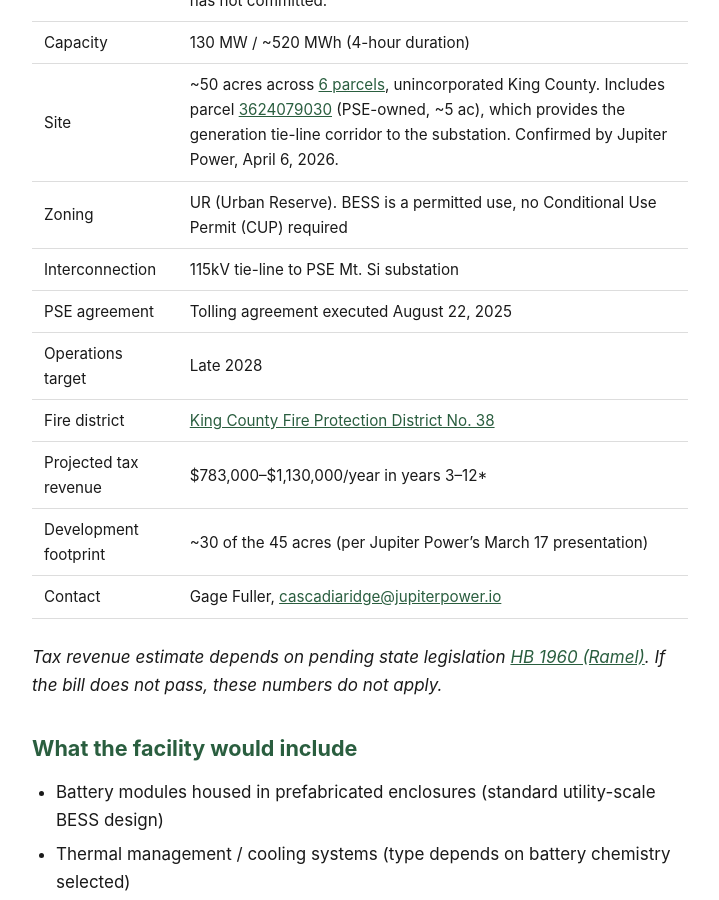
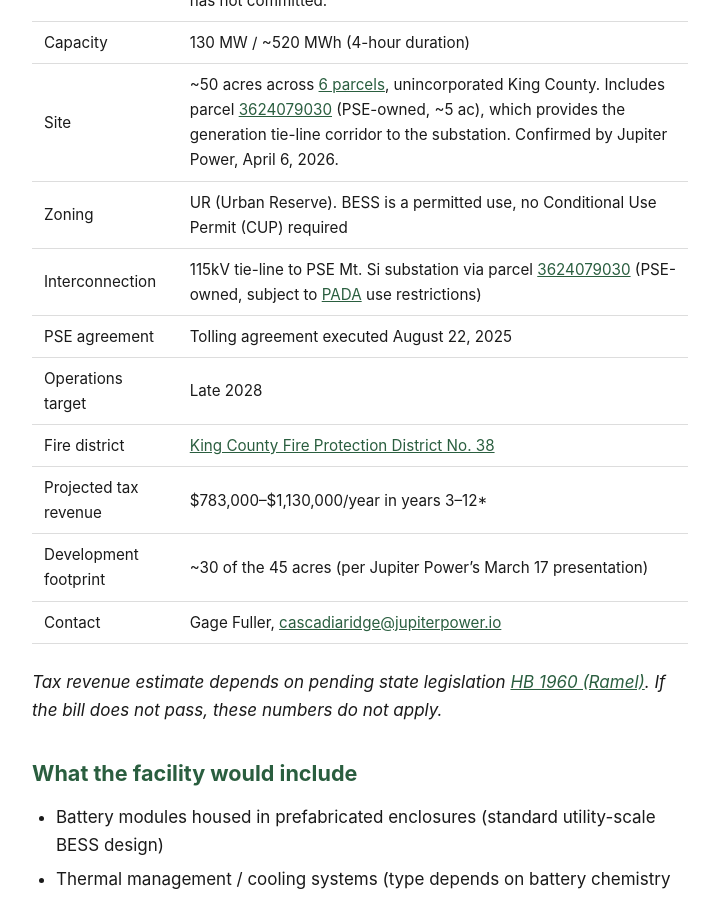
Before and after one commit to calef/cascadia-ridge-bess, a Jekyll site: the page built from _pages/project.md, in a window 1280 px wide and 900 px high, scrolled down 537 px. Shown: the whole window, without its empty margins (280-999 px from the left). Built offline with Jekyll 4.4.1, drawn with Linux system fonts in a browser that asks for light colours.

```diff
--- a/_pages/project.md
+++ b/_pages/project.md
@@ -12,7 +12,7 @@ title: "Project Overview"
 | Capacity | 130 MW / ~520 MWh (4-hour duration) |
 | Site | ~50 acres across [6 parcels](/site-and-environment#parcels), unincorporated King County. Includes parcel [3624079030](/recorded-documents/3624079030) (PSE-owned, ~5 ac), which provides the generation tie-line corridor to the substation. Confirmed by Jupiter Power, April 6, 2026. |
 | Zoning | UR (Urban Reserve). BESS is a permitted use, no Conditional Use Permit (CUP) required |
-| Interconnection | 115kV tie-line to PSE Mt. Si substation |
+| Interconnection | 115kV tie-line to PSE Mt. Si substation via parcel [3624079030](/recorded-documents/3624079030) (PSE-owned, subject to [PADA](/recorded-documents) use restrictions) |
 | PSE agreement | Tolling agreement executed August 22, 2025 |
 | Operations target | Late 2028 |
 | Fire district | [King County Fire Protection District No. 38](https://district-conditions-report.kingcounty.gov/?PIN=3624079039) |
```
